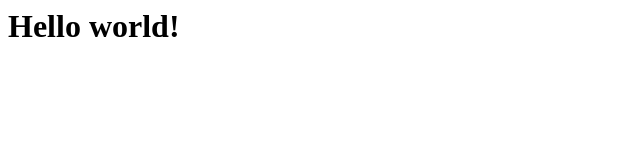
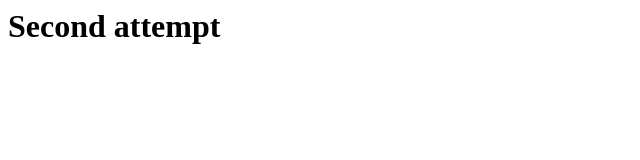
Before and after one commit to PeterCP/FinalDevOps, a plain HTML site: page index.html in a window 1280 px wide. Shown: the whole page, without its empty margins (0-640 px from the left). Drawn offline with Linux system fonts and the light colour scheme.

Commit message:
Second attempt.

```diff
--- a/index.html
+++ b/index.html
@@ -1 +1 @@
-<h1>Hello world!</h1>
+<h1>Second attempt</h1>
```
